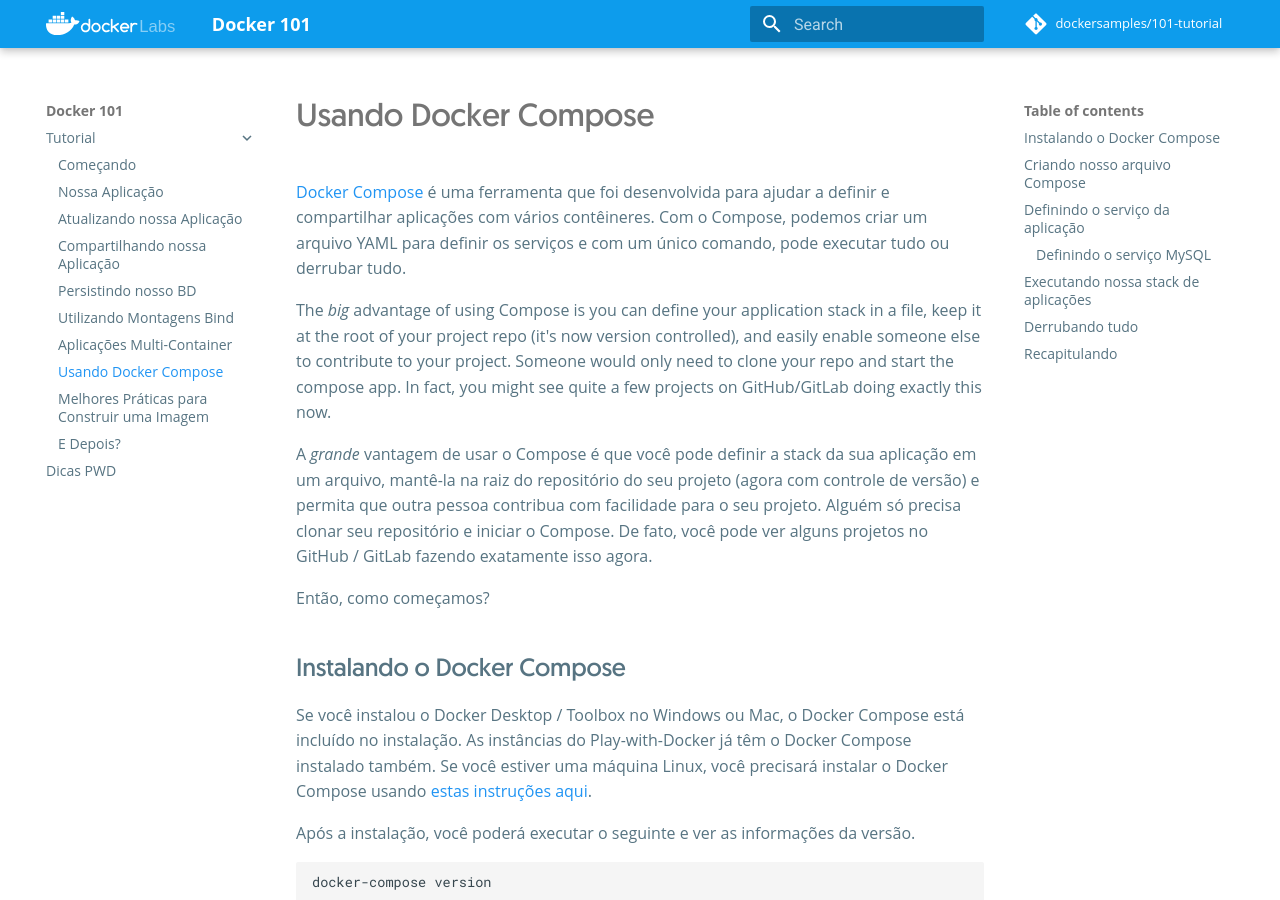
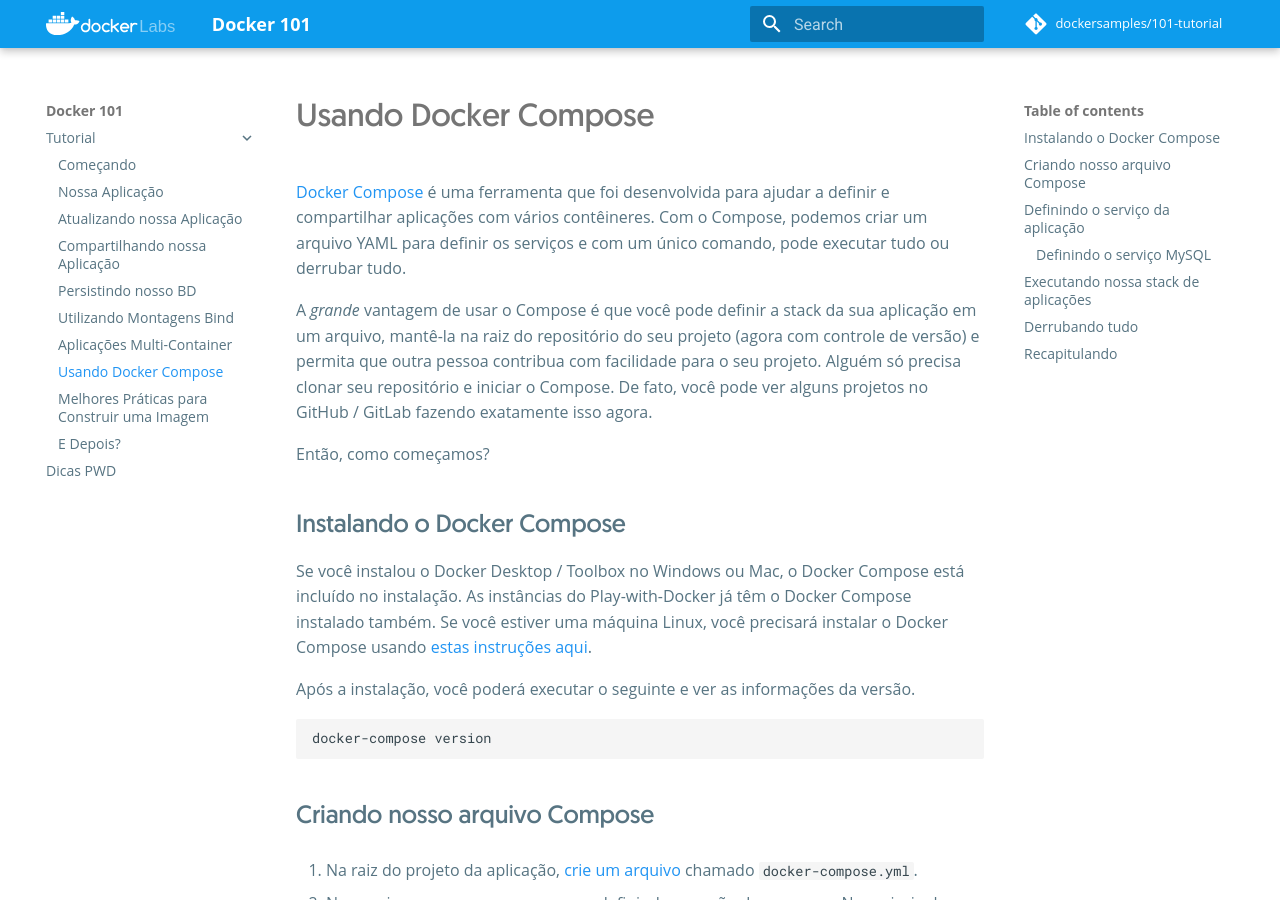
Before and after one commit to dockersamples/101-tutorial, an MkDocs documentation site: the page built from docs/tutorial/using-docker-compose/index.md, in a window 1280 px wide and 900 px high. Built offline with MkDocs 1.6.1 and Material for MkDocs 9.7.7, drawn with Linux system fonts in a browser that asks for light colours; nearby versions of some CDN libraries; comment, search, counter and statistics services are not loaded.

Commit message:
ops, we forgoten paragraph still in english

```diff
--- a/docs/tutorial/using-docker-compose/index.md
+++ b/docs/tutorial/using-docker-compose/index.md
@@ -2,11 +2,6 @@
 [Docker Compose](https://docs.docker.com/compose/) é uma ferramenta que foi desenvolvida para ajudar a definir e
 compartilhar aplicações com vários contêineres. Com o Compose, podemos criar um arquivo YAML para definir os serviços
 e com um único comando, pode executar tudo ou derrubar tudo.
-
-The _big_ advantage of using Compose is you can define your application stack in a file, keep it at the root of
-your project repo (it's now version controlled), and easily enable someone else to contribute to your project.
-Someone would only need to clone your repo and start the compose app. In fact, you might see quite a few projects
-on GitHub/GitLab doing exactly this now.
 
 A _grande_ vantagem de usar o Compose é que você pode definir a stack da sua aplicação em um arquivo, mantê-la na raiz do
 repositório do seu projeto (agora com controle de versão) e permita que outra pessoa contribua com facilidade para o seu projeto.
```
